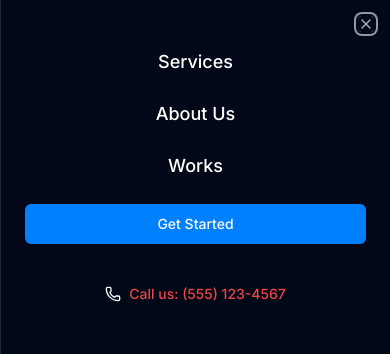
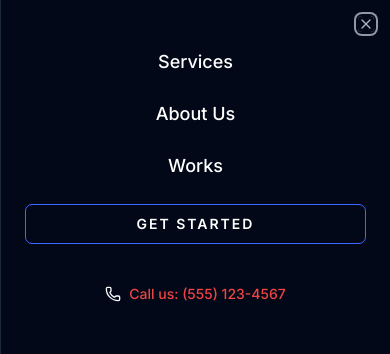
Before and after one commit to HamCraft/texas_web_art, a Next.js app: page / in a window 390 px wide. Both pictures are taken after a click on the button "Toggle menu". Shown: the top 354 px of the page. Built offline with nearby package versions, Linux system fonts and the light colour scheme.

Commit message:
almost done

```diff
--- a/src/components/navbar.tsx
+++ b/src/components/navbar.tsx
@@ -6,9 +6,8 @@ import { Menu, Phone } from "lucide-react";
 import { Button } from "@/components/ui/button";
 import { Sheet, SheetContent, SheetTrigger } from "@/components/ui/sheet";
 import Image from "next/image";
-import { motion } from "motion/react";
-import React from 'react';
-
+import { AnimatePresence, motion } from "framer-motion";
+import React from "react";
 
 export default function Navbar() {
   const [isOpen, setIsOpen] = useState(false);
@@ -52,7 +51,7 @@ export default function Navbar() {
               height={80}
               className="max-h-16 w-auto object-contain"
             />
-          <h1 className="text-white text-2xl font-bold ">Texas Web Art</h1>
+            <h1 className="text-white text-2xl font-bold">Texas Web Art</h1>
           </Link>
         </motion.div>
 
@@ -79,7 +78,7 @@ export default function Navbar() {
             <Link
               href="#contact"
               onClick={() => setActiveSection("")}
-              className="contact-ka-button bg-blue-900 hover:bg-red-500 transition-colors duration-800 hover:font-extrabold"
+              className="contact-ka-button bg-blue-900 hover:bg-red-500 transition-colors duration-800 hover:font-extrabold "
             >
               Get Started
             </Link>
@@ -95,10 +94,24 @@ export default function Navbar() {
             </Button>
           </SheetTrigger>
           <SheetContent className="w-[100%]" side="right">
-            <div className="flex flex-col justify-center items-center gap-6 w-[100%] pt-6">
-              {navItems.map((item) => (
+            <AnimatePresence mode="wait">
+              {isOpen && (
+                <motion.div
+                  key="mobile-menu"
+                  initial={{ x: "100%", opacity: 0 }}
+                  animate={{ x: 0, opacity: 1 }}
+                  exit={{ x: "100%", opacity: 0 }}
+                  transition={{ type: "spring", stiffness: 80, damping: 15 }}
+                  className="flex flex-col justify-center items-center gap-6 w-full pt-6"
+                >
+                  {navItems.map((item, index) => (
+                    <motion.div
+                      key={item.name}
+                      initial={{ opacity: 0, y: 20 }}
+                      animate={{ opacity: 1, y: 0 }}
+                      transition={{ delay: 0.05 * index }}
+                    >
                       <Link
-                  key={item.name}
                         href={item.href}
                         onClick={() => {
                           setActiveSection(item.href);
@@ -110,22 +123,41 @@ export default function Navbar() {
                       >
                         {item.name}
                       </Link>
+                    </motion.div>
                   ))}
+
+                  <motion.div
+                    initial={{ opacity: 0, y: 20 }}
+                    animate={{ opacity: 1, y: 0 }}
+                    transition={{ delay: 0.2 }}
+                    className="w-full"
+                  >
                     <Button
-                className="w-full"
                       asChild
                       onClick={() => {
                         setActiveSection("");
                         setIsOpen(false);
                       }}
+                      className="w-full contact-ka-button"
                     >
                       <Link href="#contact">Get Started</Link>
                     </Button>
-              <div className=" flex items-center gap-2 mt-4">
+                  </motion.div>
+
+                  <motion.div
+                    initial={{ opacity: 0, y: 20 }}
+                    animate={{ opacity: 1, y: 0 }}
+                    transition={{ delay: 0.25 }}
+                    className="flex items-center gap-2 mt-4"
+                  >
                     <Phone className="h-4 w-4" />
-                        <span className="text-sm font-medium text-red-500 text-nowrap">Call us: (555) 123-4567</span>
-                      </div>
-            </div>
+                    <span className="text-sm font-medium text-red-500 text-nowrap">
+                      Call us: (555) 123-4567
+                    </span>
+                  </motion.div>
+                </motion.div>
+              )}
+            </AnimatePresence>
           </SheetContent>
         </Sheet>
       </div>
```
Lines whose indentation alone changed are shown as unchanged.
